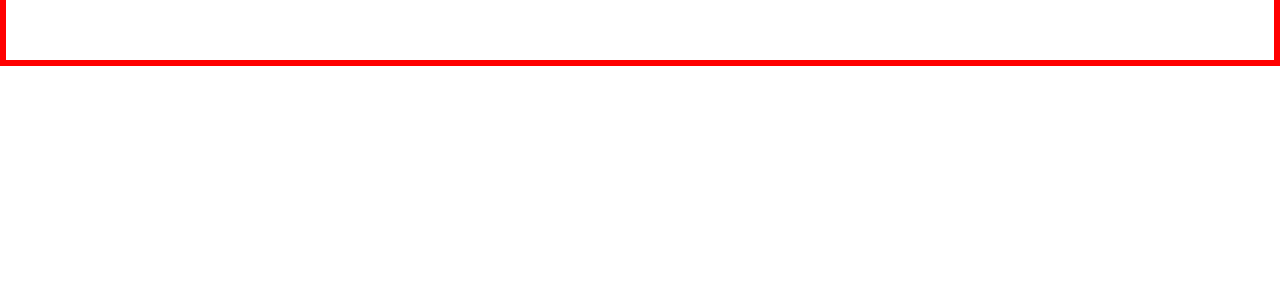
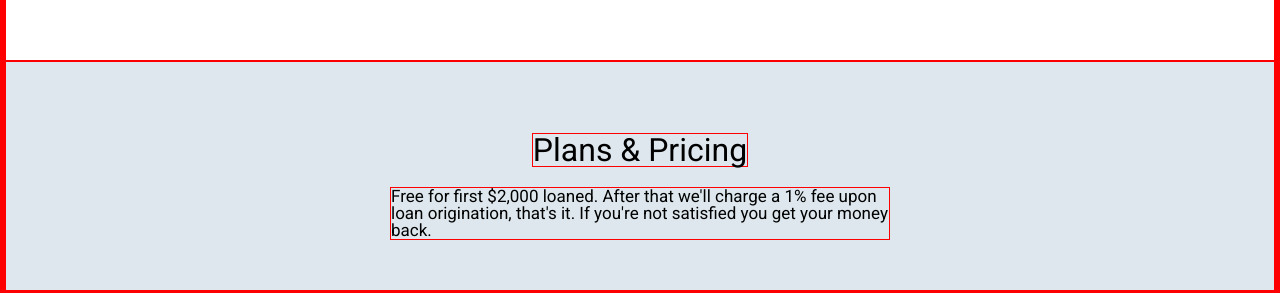
Before and after one commit to clintKunz/Bevy-Beta, a React (Create React App) app in the folder bevy-front-end/: page / in a window 1280 px wide. Shown: the part 1393-1686 px from the top of the page. Before the commit the page ends 1459 px from the top, so only its background shows below. Built offline with nearby package versions, Linux system fonts and the light colour scheme.

Commit message:
build and style home pricing component

```diff
--- a/bevy-front-end/src/App.css
+++ b/bevy-front-end/src/App.css
@@ -250,3 +250,24 @@ body {
 	font-weight: bold;
 	margin: 10px 0;
 }
+
+/* home pricing component */
+
+.home-pricing-container {
+	height: 230px;
+	background-color: #DDE7ED;
+	display: flex;
+	flex-direction: column;
+	justify-content: center;
+	align-items: center;
+}
+
+.home-pricing-container h2 {
+	font-size: 32px;
+	margin: 20px 0;
+}
+
+.home-pricing-container p {
+	width: 500px;
+	font-size: 17px;
+}
--- a/bevy-front-end/src/App.js
+++ b/bevy-front-end/src/App.js
@@ -6,6 +6,7 @@ import Navigation from './components/Navigation';
 import HomeCTA from './components/HomeCTA';
 import PressBar from './components/PressBar';
 import HomeFeatures from './components/HomeFeatures';
+import HomePricing from './components/HomePricing';
 
 class App extends Component {
   render() {
@@ -16,6 +17,7 @@ class App extends Component {
         <HomeCTA />
         <PressBar />
         <HomeFeatures />
+        <HomePricing />
       </header>
      </div>
     );
--- /dev/null
+++ b/bevy-front-end/src/components/HomePricing.js
@@ -0,0 +1,17 @@
+import React, { Component } from 'react';
+import '../App.css';
+
+//Components
+
+class HomePricing extends Component {
+  render() {
+    return (
+      <section className='home-pricing-container'>
+       <h2>Plans & Pricing</h2>
+       <p>Free for first $2,000 loaned. After that we'll charge a 1% fee upon loan origination, that's it. If you're not satisfied you get your money back.</p>
+      </section>
+    );
+  }
+}
+
+export default HomePricing;
```
